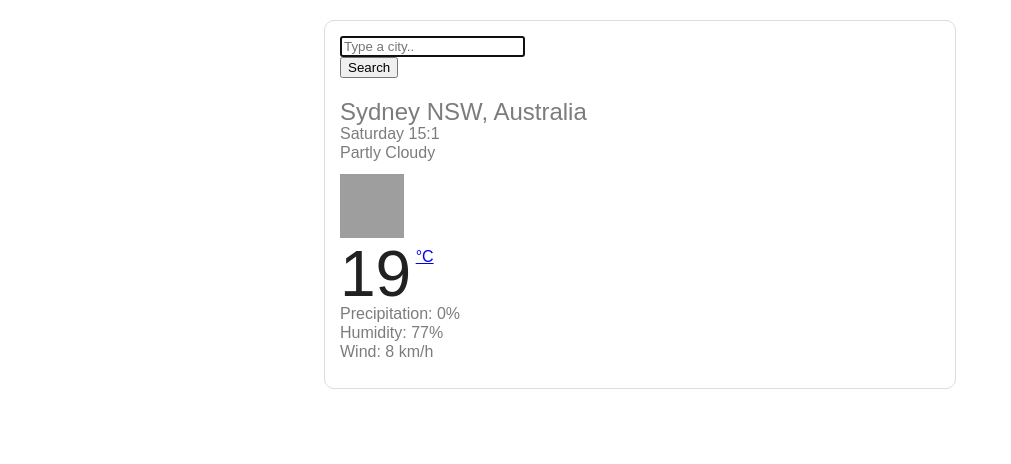
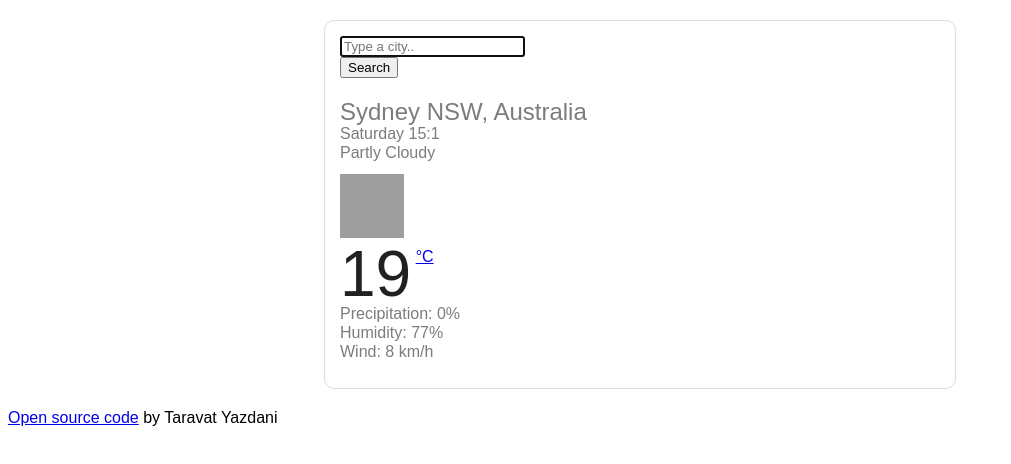
Before and after one commit to 258Taravat/my-first-project, a plain HTML site: page index.html in a window 1280 px wide. Shown: the whole page, without its empty margins (0-1011 px from the left). Drawn offline with nearby package versions, Linux system fonts and the light colour scheme; grey boxes are pictures that could not be loaded.

Commit message:
added my github

```diff
--- a/index.html
+++ b/index.html
@@ -61,6 +61,12 @@
         </div>
       </div>
     </div>
+    <div>
+      <a href="https://github.com/258Taravat/my-first-project" target="_blank"
+        >Open source code</a
+      >
+      by Taravat Yazdani
+    </div>
     <script src="script.js"></script>
   </body>
 </html>
```
